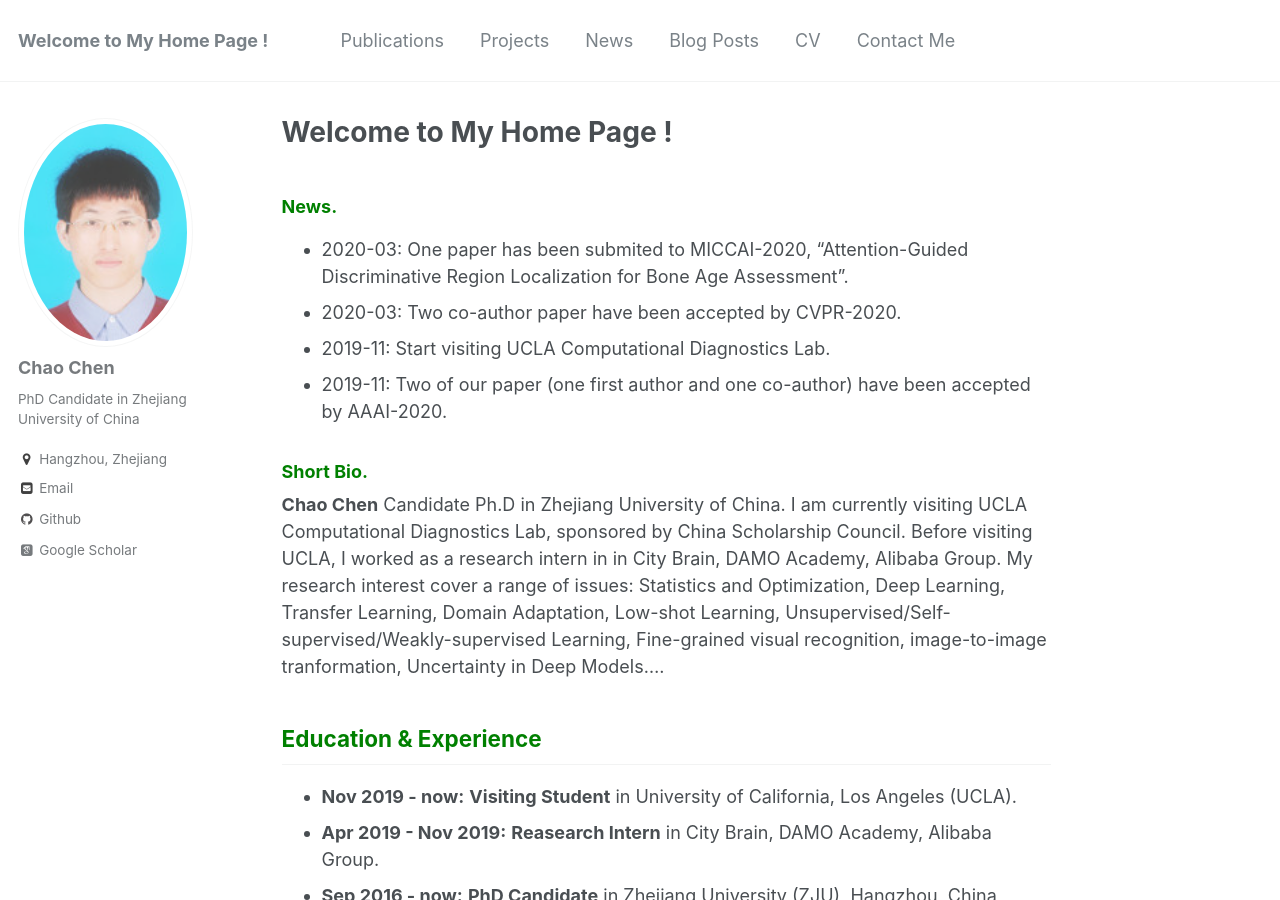
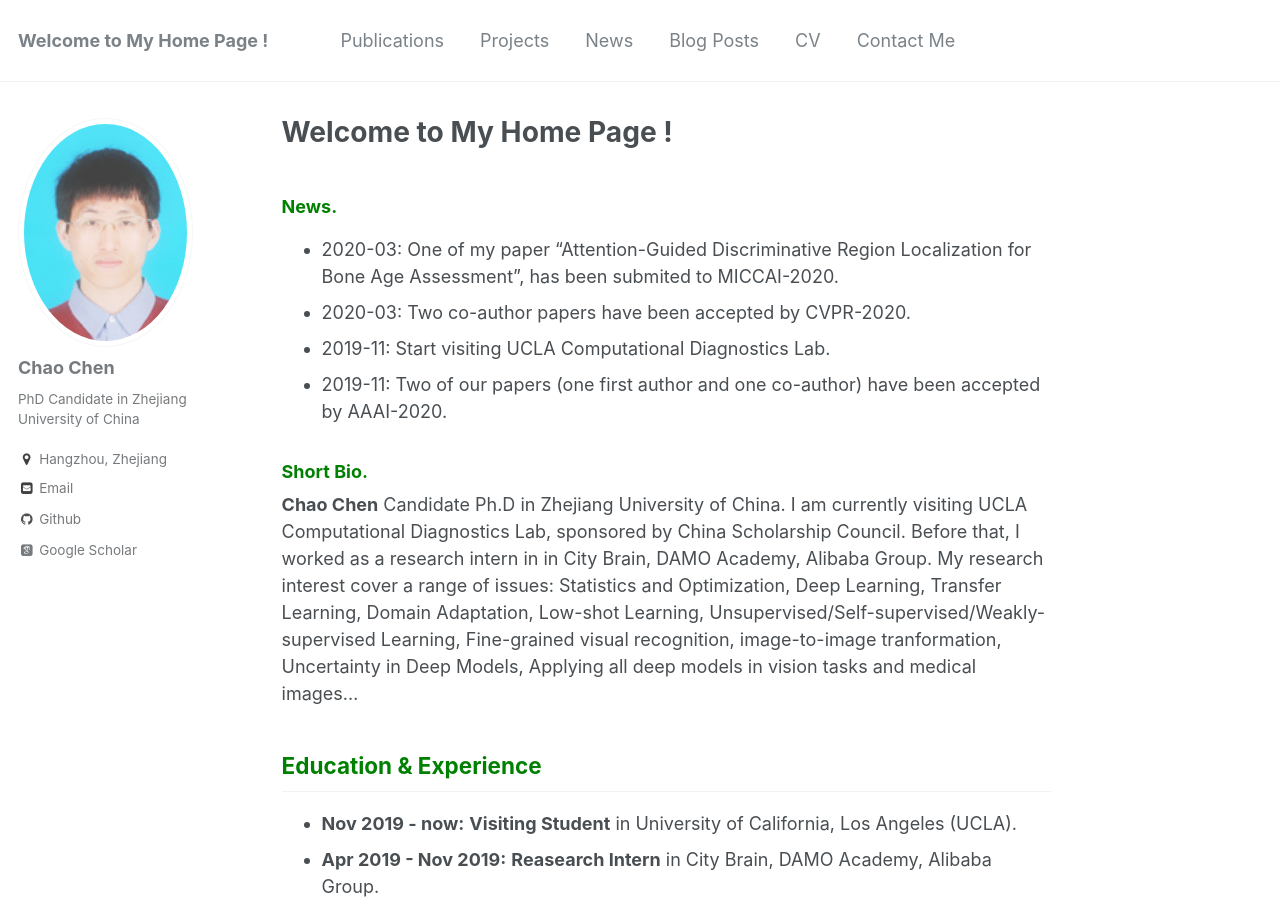
Before and after one commit to chenchao666/chenchao666.github.io, a Jekyll site: the page built from _pages/about.md, in a window 1280 px wide and 900 px high. Built offline with Jekyll 4.4.1, drawn with Linux system fonts in a browser that asks for light colours; some web fonts are replaced.

Commit message:
Update about.md

```diff
--- a/_pages/about.md
+++ b/_pages/about.md
@@ -9,14 +9,14 @@ redirect_from:
 ---
 
 ### <span style="color: green"> News. </span>
-* 2020-03: One paper has been submited to MICCAI-2020, "Attention-Guided Discriminative Region Localization for Bone Age Assessment".
-* 2020-03: Two co-author paper have been accepted by CVPR-2020.
+* 2020-03: One of my paper "Attention-Guided Discriminative Region Localization for Bone Age Assessment", has been submited to MICCAI-2020.
+* 2020-03: Two co-author papers have been accepted by CVPR-2020.
 * 2019-11: Start visiting UCLA Computational Diagnostics Lab.
-* 2019-11: Two of our paper (one first author and one co-author) have been accepted by AAAI-2020.
+* 2019-11: Two of our papers (one first author and one co-author) have been accepted by AAAI-2020.
 
 
 ### <span style="color: green"> Short Bio. </span>
-**Chao Chen** Candidate Ph.D in Zhejiang University of China. I am currently visiting UCLA Computational Diagnostics Lab, sponsored by China Scholarship Council. Before visiting UCLA, I worked as a research intern in in City Brain, DAMO Academy, Alibaba Group. My research interest cover a range of issues:  Statistics and Optimization, Deep Learning, Transfer Learning, Domain Adaptation, Low-shot Learning, Unsupervised/Self-supervised/Weakly-supervised Learning, Fine-grained visual recognition, image-to-image tranformation, Uncertainty in Deep Models....
+**Chao Chen** Candidate Ph.D in Zhejiang University of China. I am currently visiting UCLA Computational Diagnostics Lab, sponsored by China Scholarship Council. Before that, I worked as a research intern in in City Brain, DAMO Academy, Alibaba Group. My research interest cover a range of issues:  Statistics and Optimization, Deep Learning, Transfer Learning, Domain Adaptation, Low-shot Learning, Unsupervised/Self-supervised/Weakly-supervised Learning, Fine-grained visual recognition, image-to-image tranformation, Uncertainty in Deep Models, Applying all deep models in vision tasks and medical images...
 
 
 ## <span style="color: green"> Education & Experience </span>
```
